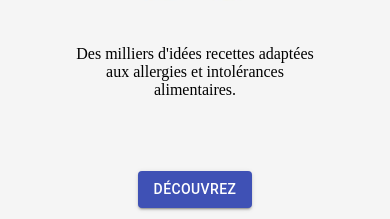
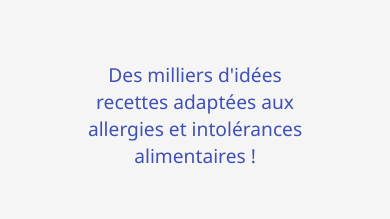
Before and after one commit to AnnaMarandola/cooking-app, a React (Create React App) app: page / in a window 390 px wide. Shown: the part 367-586 px from the top of the page. Built offline with nearby package versions, Linux system fonts and the light colour scheme; no server answers.

Commit message:
css mobile details

```diff
--- a/src/App.js
+++ b/src/App.js
@@ -58,7 +58,7 @@ const useStyles = makeStyles((theme) => ({
   },
   welcomeImage: {
     marginTop: '2.5rem',
-    marginBottom: '1.5rem',
+    marginBottom: '2.5rem',
     marginLeft: '10%',
     width: '80%',
     opacity: 0.5,
@@ -70,7 +70,10 @@ const useStyles = makeStyles((theme) => ({
   text: {
     textAlign: 'center',
     marginBottom: '4rem',
-    fontFamily: 'Caveat Brush, cursive',
+    fontFamily: 'Segoe UI',
+    fontSize: '1.2rem',
+    color: '#3F51B5',
+
 
   },
   goBack: {
@@ -174,7 +177,7 @@ useEffect(() => {
       <div className={classes.welcome}>
         <img src={ require("./assets/allergens.jpg") } alt="allergens logos" className={classes.welcomeImage}/>
       </div>
-      <p className={classes.text}>Des milliers d'idées recettes adaptées aux allergies et intolérances alimentaires.</p>
+      <p className={classes.text}>Des milliers d'idées recettes adaptées aux allergies et intolérances alimentaires !</p>
       <Button onClick={getOnboard} variant="contained" color="primary">Découvrez</Button>
       </div>}
       { onboarded && !healthFilter.length &&
--- a/src/Recipe.jsx
+++ b/src/Recipe.jsx
@@ -22,7 +22,7 @@ const useStyles = makeStyles ((theme) =>
     root: {
       maxWidth: 345,
       marginBottom: '1.5rem',
-      marginLeft: '0.5rem',
+      marginLeft: '2rem',
     },
     header: {
       display: 'flex',
```
